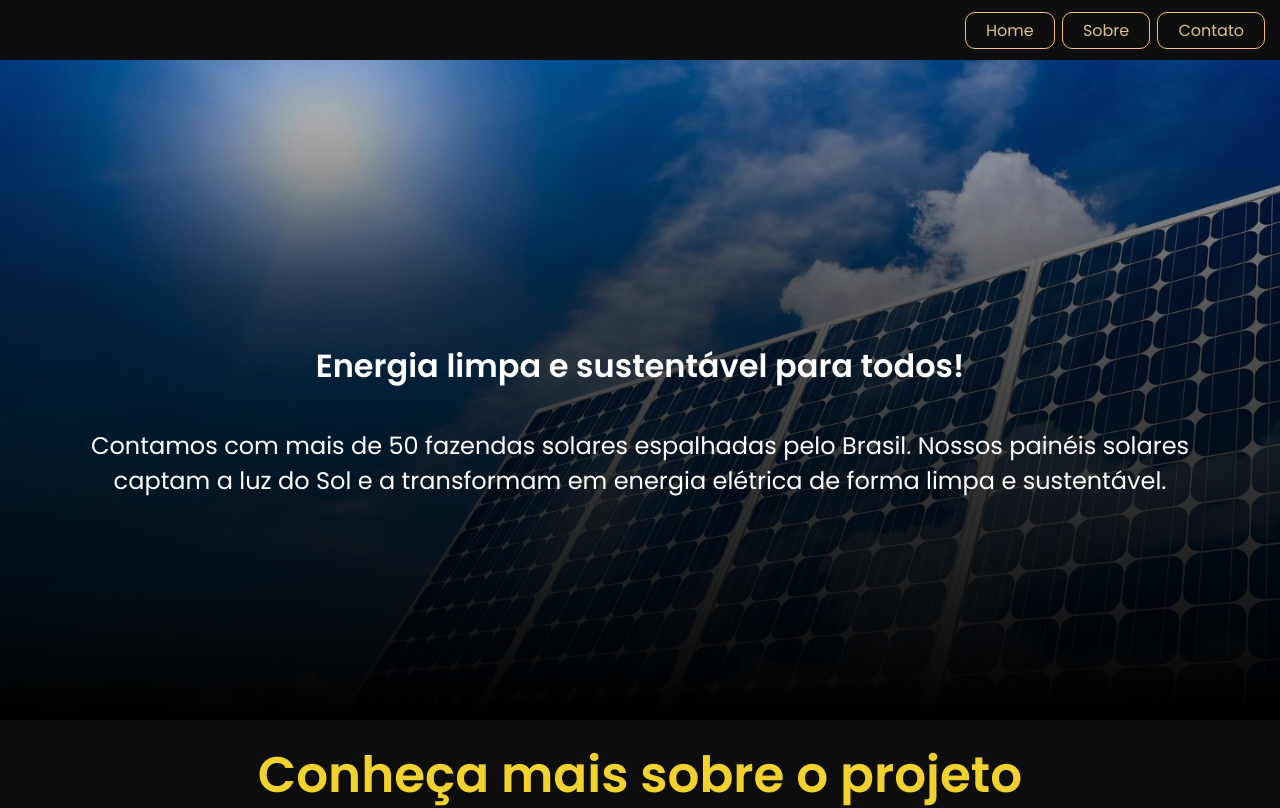
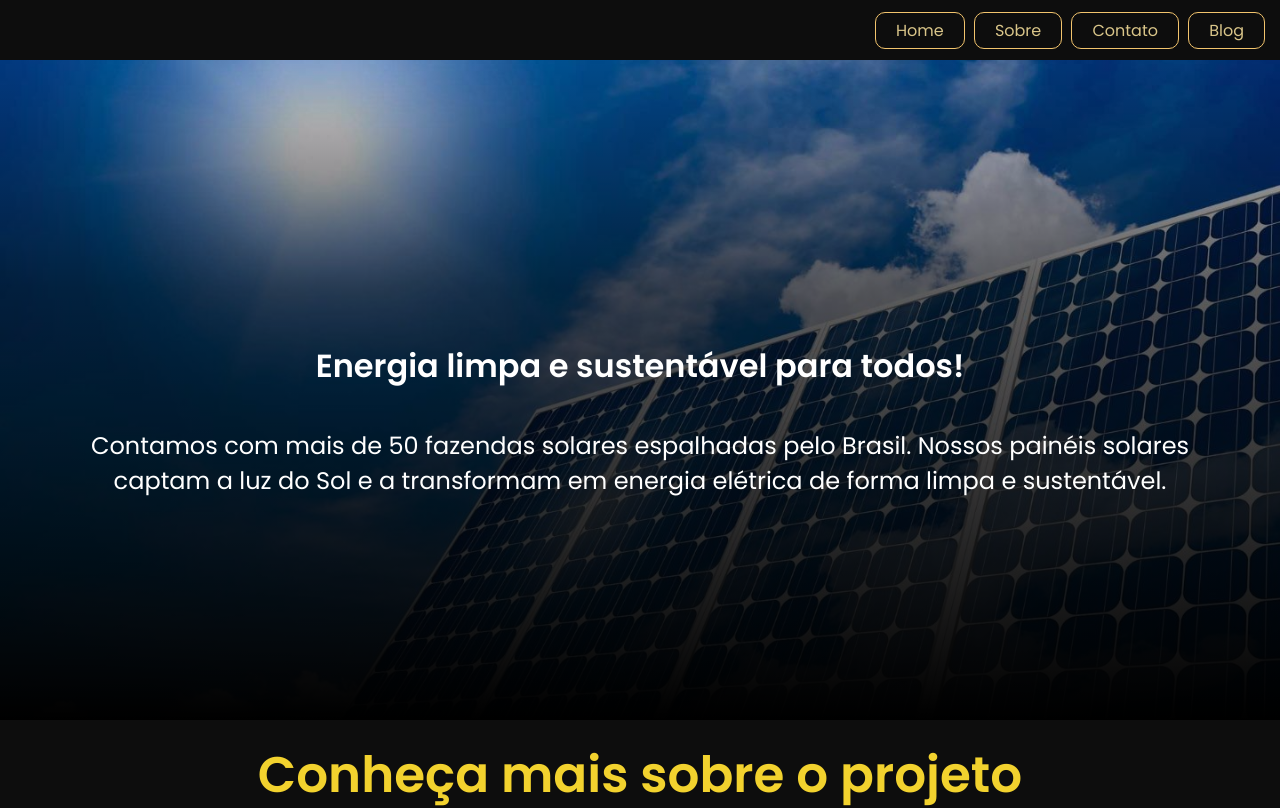
Before and after one commit to giovaneluiz/Projeto-Energia-Positiva, a React (Vite) app in the folder projeto/: page / in a window 1280 px wide. Shown: the top 808 px of the page. Built offline with nearby package versions, Linux system fonts and the light colour scheme.

Commit message:
inclusao da opção "blog"

```diff
--- a/projeto/src/components/navbar/NavBar.tsx
+++ b/projeto/src/components/navbar/NavBar.tsx
@@ -5,9 +5,10 @@ export const NavBar = () => {
   return (
     <div className="container-navbar">
       <ul>
-        <li><a href="#home">Home</a></li>
-        <li><a href="#about">Sobre</a></li>
-        <li><a href="#contact">Contato</a></li>
+        <li><a href="/#home">Home</a></li>
+        <li><a href="/#about">Sobre</a></li>
+        <li><a href="/#contact">Contato</a></li>
+        <li><a href="/blog">Blog</a></li>
       </ul>
     </div>
   )
--- a/projeto/src/components/navbar/style.css
+++ b/projeto/src/components/navbar/style.css
@@ -14,7 +14,7 @@
   display: flex;
   justify-content: space-between;
   align-items: center;
-  width: 300px;
+  width: 390px;
   margin-right: 15px;
 }
 
```
